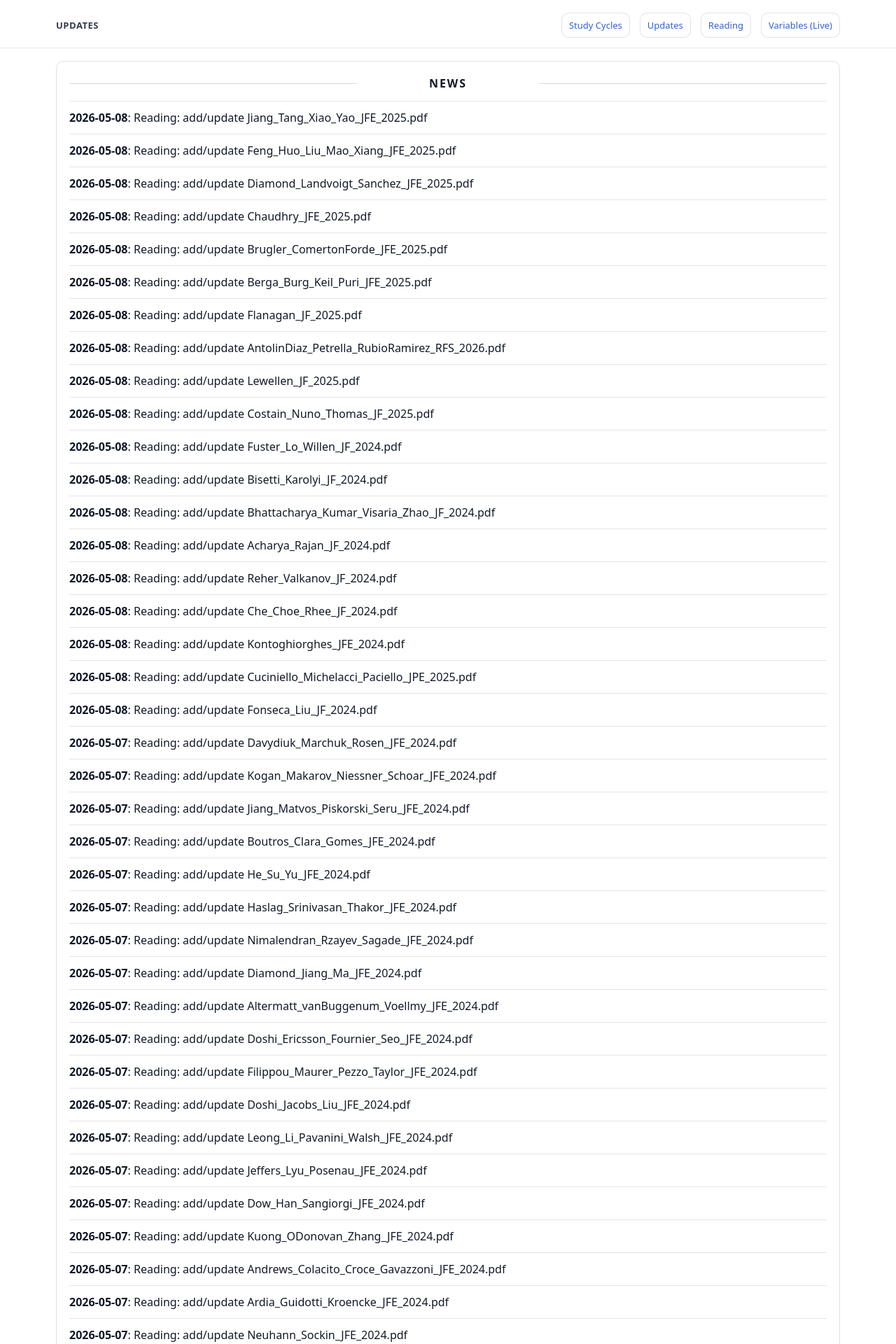
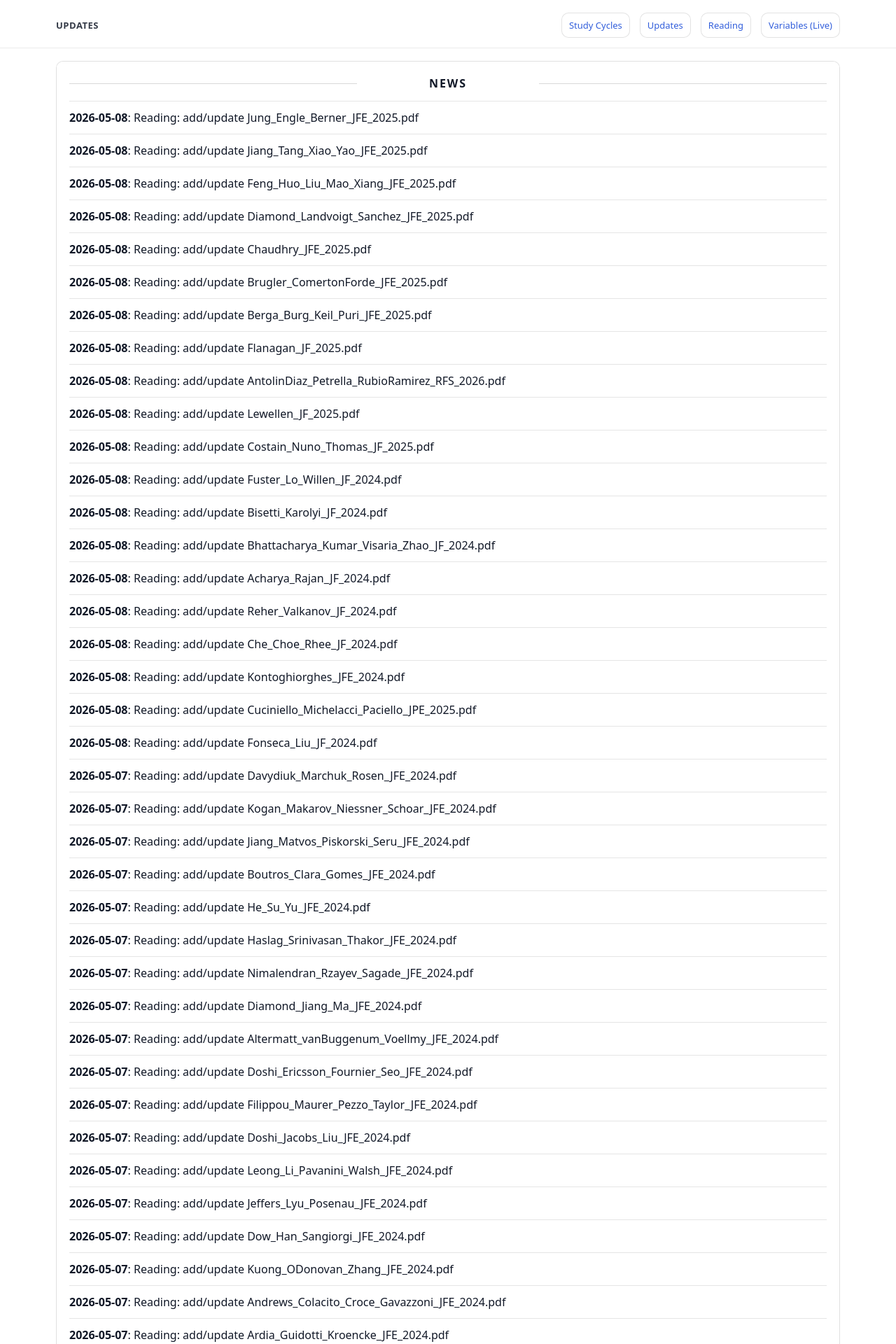
Before and after one commit to yaxinzn/study-archive, a Jekyll site: the page built from updates/index.md, in a window 1280 px wide. Shown: the top 1920 px of the page at 70% size. Built offline with Jekyll 4.4.1, drawn with Linux system fonts in a browser that asks for light colours; some of the changed text lies outside the part shown.

Commit message:
chore: update NEWS feed

```diff
--- a/_data/news.yml
+++ b/_data/news.yml
@@ -1,4 +1,7 @@
 # Auto-generated update history (sorted newest -> oldest). Do not edit manually.
+- ts: "1778231128"
+  date: "2026-05-08"
+  title: "Reading: add/update Jung_Engle_Berner_JFE_2025.pdf"
 - ts: "1778231012"
   date: "2026-05-08"
   title: "Reading: add/update Jiang_Tang_Xiao_Yao_JFE_2025.pdf"
```
